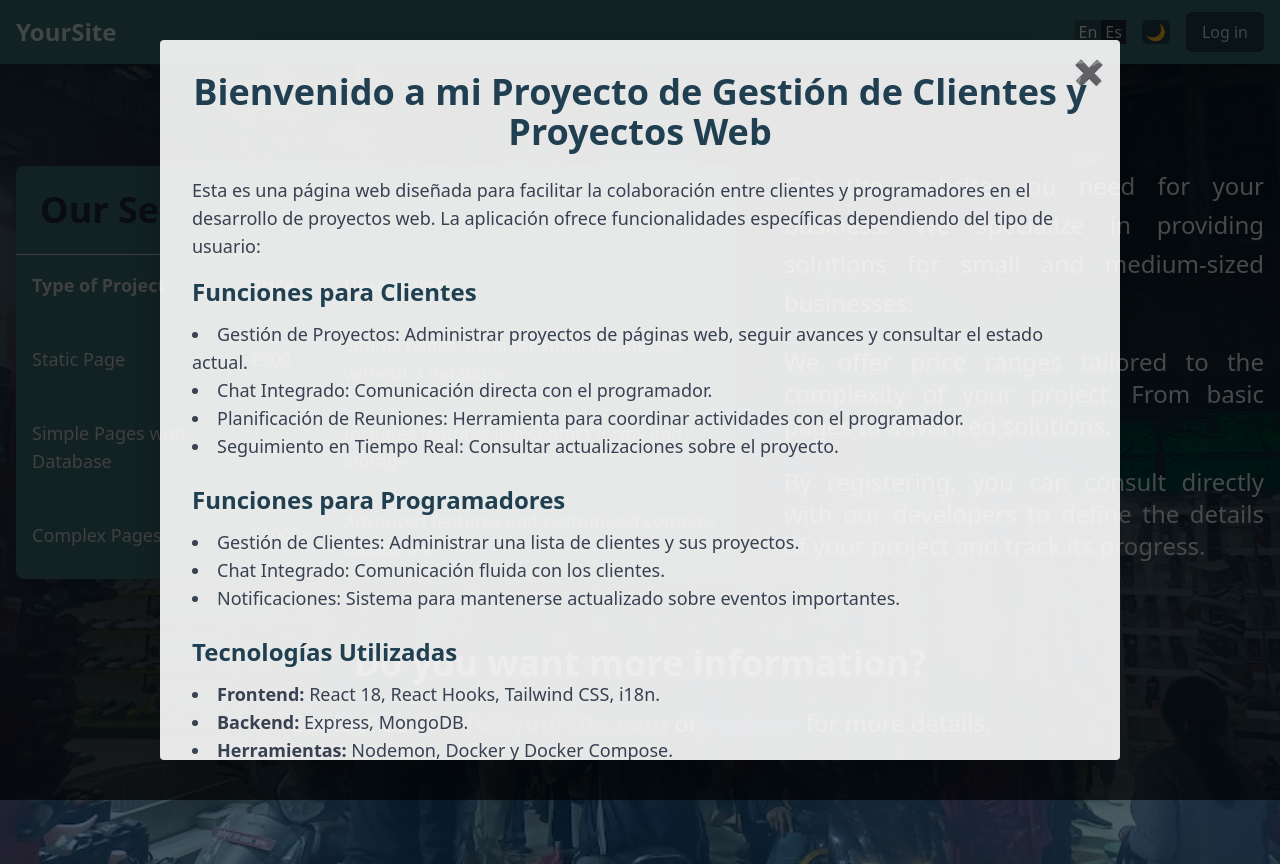
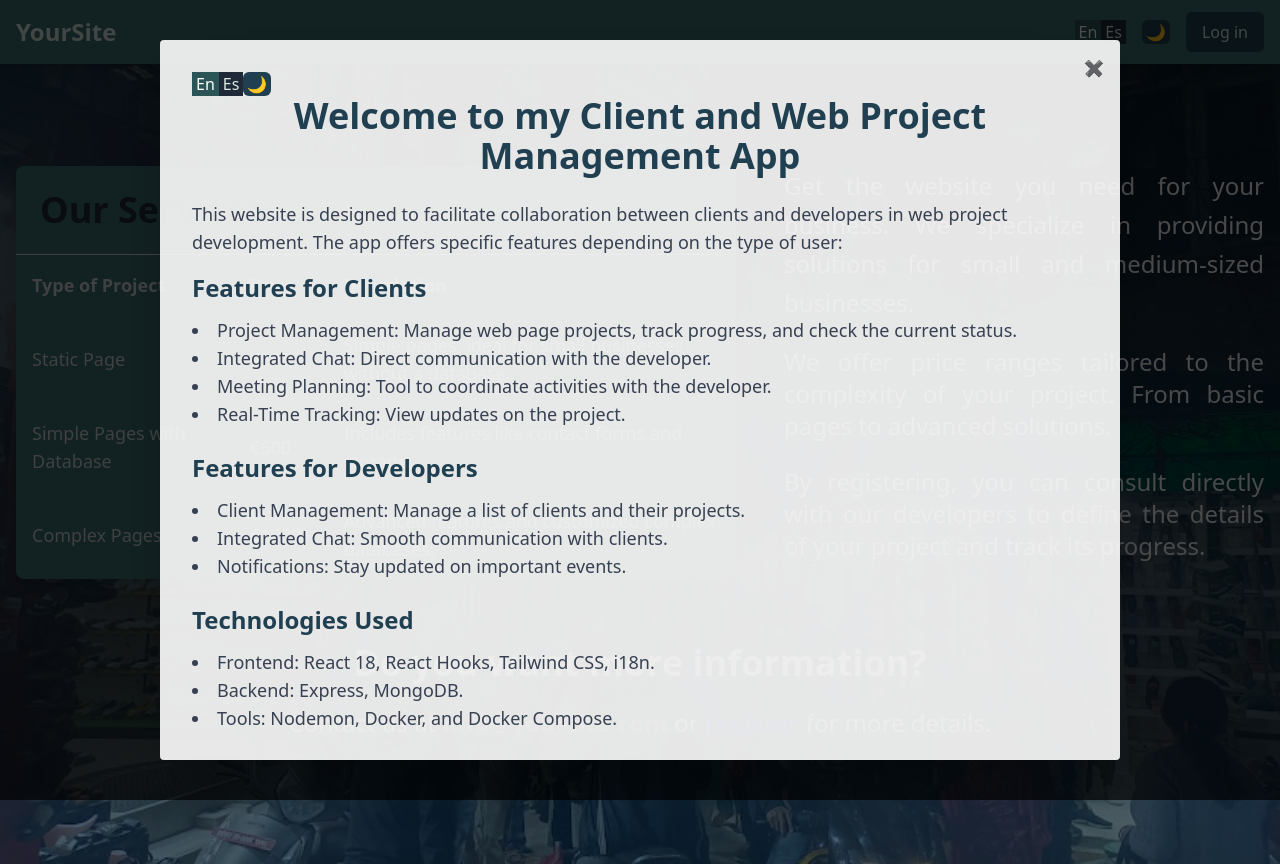
Before and after one commit to hugomdmg/freelance_app, a React (Create React App) app: page / in a window 1280 px wide. Built offline with nearby package versions, Linux system fonts and the light colour scheme; no server answers.

Commit message:
app working 0.0.1

```diff
--- a/public/locales/en/translation.json
+++ b/public/locales/en/translation.json
@@ -28,27 +28,61 @@
       }
     }
   },
-
-  "projectList":{
+  "projectList": {
     "title": "Projects list",
     "projectName": "Project name",
     "status": "Status",
     "newProject": "New Project"
   },
-
-  "projectDetails":{
+  "projectDetails": {
     "productionLink": "Production link",
-    "nextMeeting": "Next meeting",
+    "nextMeeting": "Next meetings",
     "pendingPayment": "Pending payment",
     "totalPaid": "Total paid",
     "trelloLink": "Trello link",
     "makePayment": "Make payment"
-
   },
-
-  "chat":{
+  "chat": {
     "send": "send",
     "type": "Type your message...",
     "noMessage": "No messages yet."
+  },
+  "costumersList": {
+    "title": "User List",
+    "headers": {
+      "email": "Email",
+      "pendingProjects": "Pending projects",
+      "totalProjects": "Total projects"
+    }
+  },
+  "sidebar":{
+    "notifications":"Notifications",
+    "noNotifications": "No notifications"
+  },
+  "introduction": {
+    "title": "Welcome to my Client and Web Project Management App",
+    "description": "This website is designed to facilitate collaboration between clients and developers in web project development. The app offers specific features depending on the type of user:",
+    "clientFeaturesTitle": "Features for Clients",
+    "clientFeatures": [
+      "Project Management: Manage web page projects, track progress, and check the current status.",
+      "Integrated Chat: Direct communication with the developer.",
+      "Meeting Planning: Tool to coordinate activities with the developer.",
+      "Real-Time Tracking: View updates on the project."
+    ],
+    "programmerFeaturesTitle": "Features for Developers",
+    "programmerFeatures": [
+      "Client Management: Manage a list of clients and their projects.",
+      "Integrated Chat: Smooth communication with clients.",
+      "Notifications: Stay updated on important events."
+    ],
+    "technologiesTitle": "Technologies Used",
+    "technologies": [
+      "Frontend: React 18, React Hooks, Tailwind CSS, i18n.",
+      "Backend: Express, MongoDB.",
+      "Tools: Nodemon, Docker, and Docker Compose."
+    ],
+    "closing": "This project is an example of how to integrate modern tools and agile practices to build web applications oriented toward collaboration and productivity. I hope you enjoy it and feel inspired to work with me!",
+    "continueButton": "Continue",
+    "closeButton": "✖"
   }
 }
--- a/src/App.js
+++ b/src/App.js
@@ -14,9 +14,10 @@ import Introduction from './components/Introduction';
 function App() {
 
   return (
+    <>
       <AuthProvider>
+        <BrowserRouter>
           <Introduction />
-      <BrowserRouter>
           <NavBar />
           <div className="App pt-16">
             <Routes>
@@ -31,6 +32,7 @@ function App() {
           </div>
         </BrowserRouter>
       </AuthProvider>
+    </>
   );
 }
 
--- a/src/components/Admin_Main/CostumersList.js
+++ b/src/components/Admin_Main/CostumersList.js
@@ -1,17 +1,29 @@
+import React from 'react';
+import { useTranslation } from 'react-i18next';
+
 const CostsumersList = ({ users, setSelectedCostumer, setSelectedProject }) => {
+  const { t } = useTranslation();
 
   return (
     <>
       <div className="flex justify-between items-center mb-4">
-                <h2 className="text-2xl font-bold text-[#3c6e71] dark:text-gray-200">User List</h2>
+        <h2 className="text-2xl font-bold text-[#3c6e71] dark:text-gray-200">
+          {t('costumersList.title')}
+        </h2>
       </div>
 
       <table className="w-full border-collapse border border-[#a3c4bc] dark:border-gray-600">
         <thead>
           <tr className="bg-[#a3c4bc] dark:bg-gray-700 text-[#204051] dark:text-gray-300">
-                        <th className="p-2 border border-[#a3c4bc] dark:border-gray-600 text-left">email</th>
-                        <th className="p-2 border border-[#a3c4bc] dark:border-gray-600 text-left">Pending projects</th>
-                        <th className="p-2 border border-[#a3c4bc] dark:border-gray-600 text-left">Total projects</th>
+            <th className="p-2 border border-[#a3c4bc] dark:border-gray-600 text-left">
+              {t('costumersList.headers.email')}
+            </th>
+            <th className="p-2 border border-[#a3c4bc] dark:border-gray-600 text-left">
+              {t('costumersList.headers.pendingProjects')}
+            </th>
+            <th className="p-2 border border-[#a3c4bc] dark:border-gray-600 text-left">
+              {t('costumersList.headers.totalProjects')}
+            </th>
           </tr>
         </thead>
         <tbody>
@@ -28,8 +40,8 @@ const CostsumersList = ({ users, setSelectedCostumer, setSelectedProject }) => {
                   key={index}
                   className="even:bg-[#eaf1ef] dark:even:bg-gray-700 odd:bg-[#d7e9e3] dark:odd:bg-gray-800 hover:bg-[#c9dcd6] dark:hover:bg-gray-700"
                   onClick={() => {
-                                        setSelectedCostumer(costumer)
-                                        setSelectedProject(null)
+                    setSelectedCostumer(costumer);
+                    setSelectedProject(null);
                   }}
                 >
                   <td className="p-2 border border-[#a3c4bc] dark:border-gray-600 text-[#204051] dark:text-gray-300">
@@ -46,10 +58,9 @@ const CostsumersList = ({ users, setSelectedCostumer, setSelectedProject }) => {
             }
           })}
         </tbody>
-
       </table>
     </>
-    )
-}
+  );
+};
 
-export default CostsumersList
+export default CostsumersList;
--- a/src/components/Bar/SideBar.js
+++ b/src/components/Bar/SideBar.js
@@ -1,8 +1,11 @@
 import { useAuth } from "../../infraestructure/AuthContext";
 import { deleteNotification } from "../../services/notifications.js";
+import { useTranslation } from 'react-i18next';
+
 
 const Sidebar = ({ isSidebarOpen }) => {
   const { user, setUser } = useAuth();
+  const { t } = useTranslation();
 
   return (
     <aside
@@ -10,7 +13,7 @@ const Sidebar = ({ isSidebarOpen }) => {
         }`}
     >
       <nav className="p-4 space-y-4">
-        <p className="text-lg font-semibold">Notificaciones</p>
+        <p className="text-lg font-semibold">{t('sidebar.notifications')}</p>
         <ul className="space-y-2">
           {user && Array.isArray(user.notifications) && user.notifications.length > 0 ? (
             user.notifications.map((notification) => (
@@ -36,7 +39,7 @@ const Sidebar = ({ isSidebarOpen }) => {
               </li>
             ))
           ) : (
-            <p>No hay notificaciones</p>
+            <p>{t('sidebar.noNotifications')}</p>
           )}
         </ul>
       </nav>
--- a/src/components/Introduction.js
+++ b/src/components/Introduction.js
@@ -1,70 +1,73 @@
 import React, { useState } from "react";
+import Language from "./Bar/languages/Languages";
+import DarkLightMode from "./Bar/DarkLightMode";
+import { useTranslation } from "react-i18next";
 
 const Introduction = () => {
-  const [isVisible, setIsVisible] = useState(true);
+  const { t } = useTranslation();
+  const hasSeenIntroduction = localStorage.getItem("hasSeenIntroduction");
+  const [isVisible, setIsVisible] = useState(!hasSeenIntroduction);
 
   const handleClose = () => {
     setIsVisible(false);
+    localStorage.setItem("hasSeenIntroduction", "true");
   };
 
   return (
     isVisible && (
       <div className="fixed inset-0 bg-black bg-opacity-70 flex justify-center items-center z-50">
         <div className="bg-white bg-opacity-90 dark:bg-gray-800 dark:bg-opacity-90 p-8 rounded shadow-2xl w-3/4 max-h-[90%] overflow-auto relative">
+          <div className="flex">
+            <Language />
+            <DarkLightMode />
+          </div>
           <h2 className="text-4xl font-bold text-[#204051] dark:text-white mb-6 text-center">
-            Bienvenido a mi Proyecto de Gestión de Clientes y Proyectos Web
+            {t("introduction.title")}
           </h2>
+
           <div className="text-lg text-gray-700 dark:text-gray-300 mb-8">
-            <p className="mb-4">
-              Esta es una página web diseñada para facilitar la colaboración
-              entre clientes y programadores en el desarrollo de proyectos web.
-              La aplicación ofrece funcionalidades específicas dependiendo del
-              tipo de usuario:
-            </p>
+            <p className="mb-4">{t("introduction.description")}</p>
             <h3 className="text-2xl font-semibold text-[#204051] dark:text-white mb-3">
-              Funciones para Clientes
+              {t("introduction.clientFeaturesTitle")}
             </h3>
             <ul className="list-disc list-inside mb-6">
-              <li>Gestión de Proyectos: Administrar proyectos de páginas web, seguir avances y consultar el estado actual.</li>
-              <li>Chat Integrado: Comunicación directa con el programador.</li>
-              <li>Planificación de Reuniones: Herramienta para coordinar actividades con el programador.</li>
-              <li>Seguimiento en Tiempo Real: Consultar actualizaciones sobre el proyecto.</li>
+              {t("introduction.clientFeatures", { returnObjects: true }).map(
+                (feature, index) => (
+                  <li key={index}>{feature}</li>
+                )
+              )}
             </ul>
             <h3 className="text-2xl font-semibold text-[#204051] dark:text-white mb-3">
-              Funciones para Programadores
+              {t("introduction.programmerFeaturesTitle")}
             </h3>
             <ul className="list-disc list-inside mb-6">
-              <li>Gestión de Clientes: Administrar una lista de clientes y sus proyectos.</li>
-              <li>Chat Integrado: Comunicación fluida con los clientes.</li>
-              <li>Notificaciones: Sistema para mantenerse actualizado sobre eventos importantes.</li>
+              {t("introduction.programmerFeatures", { returnObjects: true }).map(
+                (feature, index) => (
+                  <li key={index}>{feature}</li>
+                )
+              )}
             </ul>
             <h3 className="text-2xl font-semibold text-[#204051] dark:text-white mb-3">
-              Tecnologías Utilizadas
+              {t("introduction.technologiesTitle")}
             </h3>
             <ul className="list-disc list-inside mb-6">
-              <li><strong>Frontend:</strong> React 18, React Hooks, Tailwind CSS, i18n.</li>
-              <li><strong>Backend:</strong> Express, MongoDB.</li>
-              <li><strong>Herramientas:</strong> Nodemon, Docker y Docker Compose.</li>
+              {t("introduction.technologies", { returnObjects: true }).map(
+                (tech, index) => (
+                  <li key={index}>{tech}</li>
+                )
+              )}
             </ul>
-            <p>
-              Este proyecto es un ejemplo de cómo integrar herramientas modernas
-              y prácticas ágiles para construir aplicaciones web orientadas a
-              la colaboración y la productividad. ¡Espero que lo disfrutes y te
-              inspire a trabajar conmigo!
-            </p>
+            <p>{t("introduction.closing")}</p>
           </div>
-          <button
-            onClick={handleClose}
-            className="absolute top-4 right-4 text-gray-500 hover:text-red-500 dark:text-gray-400 dark:hover:text-red-400 transition duration-200 text-2xl"
-          >
-            ✖
+          <button onClick={handleClose} className="absolute top-4 right-4">
+            {t("introduction.closeButton")}
           </button>
           <div className="flex justify-center">
             <button
               onClick={handleClose}
               className="bg-[#204051] text-white py-3 px-6 rounded-lg hover:bg-[#3c6e71] focus:outline-none focus:ring-2 focus:ring-[#3c6e71] transition duration-200"
             >
-              Continuar
+              {t("introduction.continueButton")}
             </button>
           </div>
         </div>
--- a/src/services/users.js
+++ b/src/services/users.js
@@ -5,16 +5,15 @@ export const fetchUsers = async () => {
     try {
         const response = await api.get('/users');
 
-        // Verificar si la respuesta contiene los datos esperados
         if (response) {
-            return response; // Retornar la lista de usuarios
+            return response
         } else {
             console.warn('No data found in response:', response);
-            return []; // Retornar un array vacío si no hay datos
+            return []
         }
     } catch (err) {
-        console.error("Error fetching users:", err); // Log para la depuración
-        return []; // Retornar un array vacío si ocurre un error
+        console.error("Error fetching users:", err)
+        return [];
     }
 };
 
```
Also changed, not shown: public/locales/es/translation.json (+39 -4 lines). Lines whose indentation alone changed are shown as unchanged.
